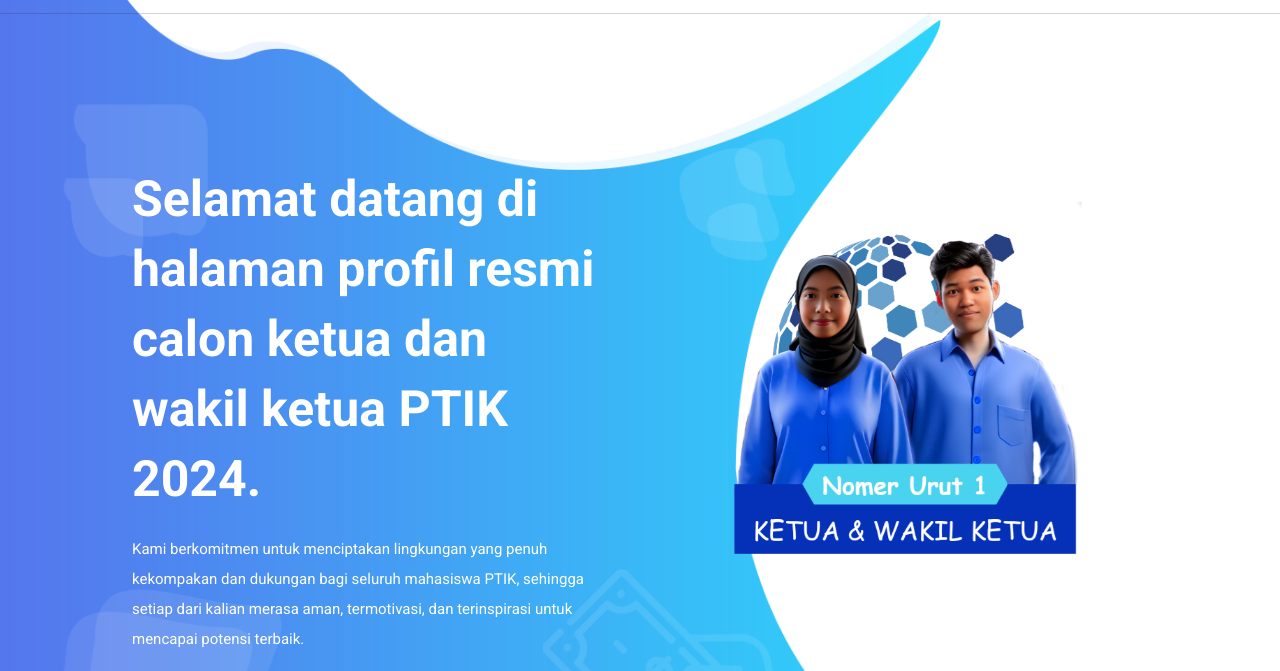
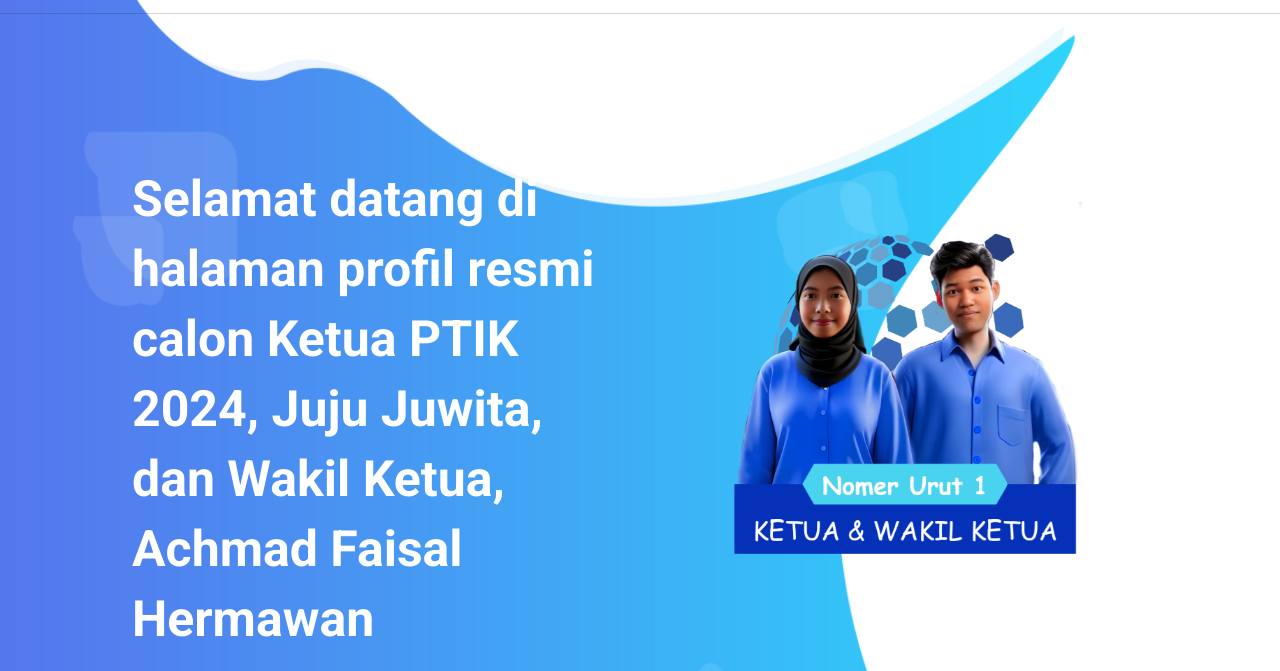
Before and after one commit to Acfaher/Web-ppka, a plain HTML site: page index.html in a window 1280 px wide. Shown: the part 86-757 px from the top of the page. Drawn offline with Linux system fonts and the light colour scheme.

Commit message:
Update index.html

```diff
--- a/index.html
+++ b/index.html
@@ -173,7 +173,7 @@ https://templatemo.com/tm-570-chain-app-dev
               <div class="left-content show-up header-text wow fadeInLeft" data-wow-duration="1s" data-wow-delay="1s">
                 <div class="row">
                   <div class="col-lg-12">
-                    <h2>Selamat datang di halaman profil resmi calon ketua dan wakil ketua PTIK 2024.</h2>
+                    <h2>Selamat datang di halaman profil resmi calon Ketua PTIK 2024, Juju Juwita, dan Wakil Ketua, Achmad Faisal Hermawan</h2>
                     <p>Kami berkomitmen untuk menciptakan lingkungan yang penuh kekompakan dan dukungan bagi seluruh mahasiswa PTIK, sehingga setiap dari kalian merasa aman, termotivasi, dan terinspirasi untuk mencapai potensi terbaik.</p>
                   </div>
                   <div class="col-lg-12">
```
